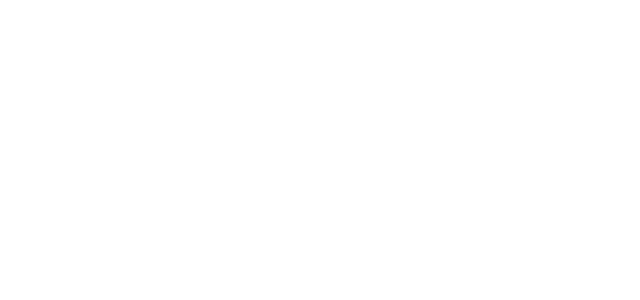
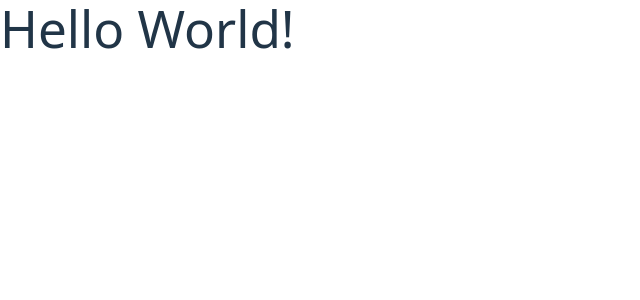
Before and after one commit to johnkaratz06/PERSONALWEB, a React (Vite) app: page / in a window 1280 px wide. Shown: the top 300 px of the page, without its empty margins (0-640 px from the left). Built offline with nearby package versions, Linux system fonts and the light colour scheme.

Commit message:
“dummy-text”

```diff
--- a/src/App.tsx
+++ b/src/App.tsx
@@ -4,7 +4,7 @@
 
   return (
     <>
-      <h1></h1>
+      <h1>Hello World!</h1>
     </>
   )
 }
```
